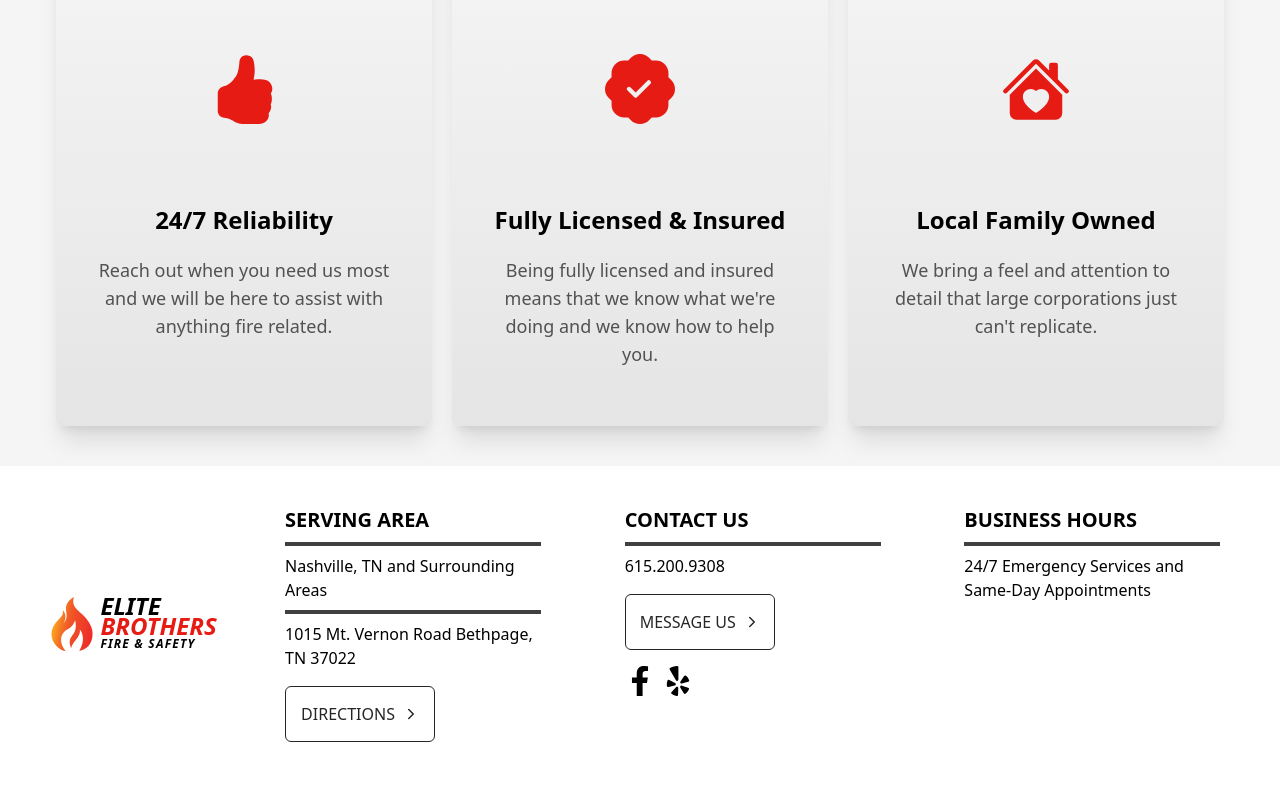
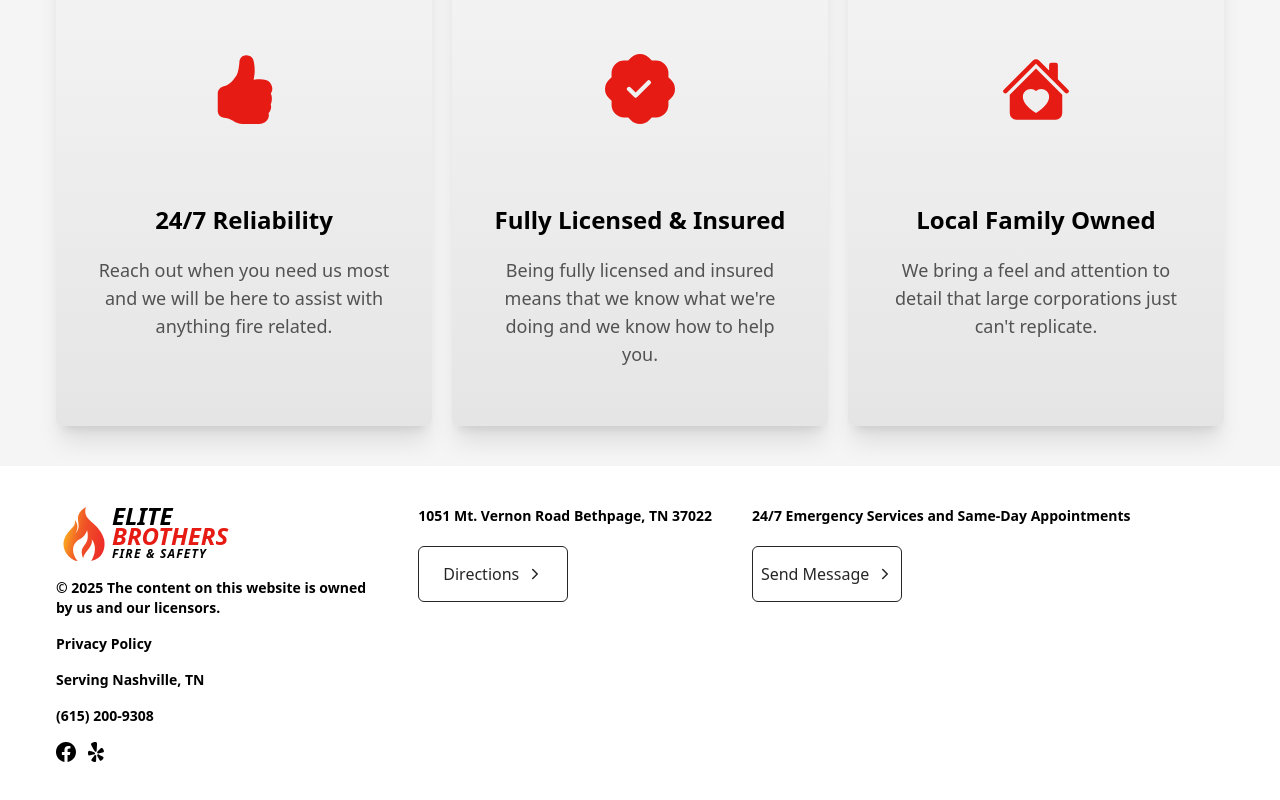
Before and after one commit to lgrinders/elitebrothersfirenext, a Next.js app: page / in a window 1280 px wide. Shown: the part 3494-4294 px from the top of the page. Built offline with nearby package versions, Linux system fonts and the light colour scheme; what tailwindcss-motion would draw is missing.

Commit message:
updated footer

```diff
--- a/app/components/footer/Footer.tsx
+++ b/app/components/footer/Footer.tsx
@@ -1,36 +1,43 @@
-import { FaFacebookF, FaYelp } from "react-icons/fa";
 import Logo from "../ui/logo/logo";
 import Button from "../ui/button/Button";
+import { BsFacebook, BsYelp } from "react-icons/bs";
 
 const Footer = () => {
   return (
-    <div className="flex w-full flex-col justify-center gap-10 bg-white px-10 py-10 text-black sm:grid sm:grid-cols-2 md:grid-cols-3 lg:gap-20 lg:px-14 xl:flex xl:flex-row">
-      <Logo />
-      <div className="flex max-w-[300px] flex-col gap-2 xl:w-[300px]">
-        <h2 className="text-xl font-semibold">SERVING AREA</h2>
-        <hr className="h-1 max-w-64 border-0 bg-neutral-700" />
-        <p>Nashville, TN and Surrounding Areas</p>
-        <hr className="h-1 max-w-64 border-0 bg-neutral-700" />
-        <p>1015 Mt. Vernon Road Bethpage, TN 37022</p>
-        <Button to={"/contact#topOfPageHeader"} name="DIRECTIONS" />
-      </div>
-      <div className="flex max-w-[300px] flex-col gap-2 xl:w-[300px]">
-        <h2 className="text-xl font-semibold">CONTACT US</h2>
-        <hr className="h-1 max-w-64 border-0 bg-neutral-700" />
-        <p>615.200.9308</p>
-        <Button to={"/contact#topOfPageHeader"} name="MESSAGE US" />
-        <div className="mt-2 flex gap-2">
-          <FaFacebookF size={30} className="duration-200 hover:text-EliteRed" />
-          <FaYelp size={30} className="duration-200 hover:text-EliteRed" />
+    <section className="bg-white w-full px-10 lg:px-14 py-10 gap-10 flex flex-col lg:items-start items-center lg:flex-row justify-between">
+      <div className="flex flex-col lg:items-start text-sm gap-4 font-semibold w-full lg:w-2/5 items-center">
+        <Logo />
+        <div className="flex flex-col lg:text-start text-center gap-4">
+          <span>© 2025 The content on this website is owned by us and our licensors.</span>
+          <a href="https://policies.hibuwebsites.com/privacy-policy" target="_blank">Privacy Policy</a>
+          <span>Serving Nashville, TN</span>
+          <span>(615) 200-9308</span>
+          <div className="flex gap-3 lg:justify-start justify-center">
+            <a
+              href="https://www.facebook.com/people/Elite-Brothers-Fire-and-Safety/100079015032455/"
+              target="_blank"
+            >
+              <BsFacebook size={20} className="duration-200 hover:text-EliteRed" />
+            </a>
+            <a
+              href="https://www.yelp.com/biz/elite-brothers-fire-and-safety-bethpage?utm_campaign=yelp_api_v3&utm_medium=api_v3_business_lookup&utm_source=MFyzcjahxBMNAyHg85HGjg"
+              target="_blank"
+            >
+              <BsYelp size={20} className="duration-200 hover:text-EliteRed" />
+            </a>
+          </div>
         </div>
       </div>
-
-      <div className="flex max-w-[300px] flex-col gap-2 xl:w-[300px]">
-        <h2 className="text-xl font-semibold">BUSINESS HOURS</h2>
-        <hr className="h-1 max-w-64 border-0 bg-neutral-700" />
-        <p>24/7 Emergency Services and Same-Day Appointments</p>
+      <div className="w-full flex-col gap-10 lg:flex-row lg:items-start items-center flex">
+        <div className="flex lg:w-auto w-full flex-col items-center lg:items-start gap-3"><span className="font-semibold text-sm">1051 Mt. Vernon Road Bethpage, TN 37022</span>
+          <Button to="https://www.google.com/maps/place/1051+Mt+Vernon+Rd,+Bethpage,+TN+37022/@36.542515,-86.3439939,17z/data=!3m1!4b1!4m6!3m5!1s0x88642ca620361f03:0xde436af8afc3267c!8m2!3d36.542515!4d-86.341419!16s%2Fg%2F11gdkyhzf_?entry=ttu&g_ep=EgoyMDI1MDEyOC4wIKXMDSoJLDEwMjExMjM0SAFQAw%3D%3D" name="Directions" />
+        </div>
+        <div className="flex flex-col gap-3 w-full lg:w-auto lg:items-start items-center">
+          <span className="font-semibold text-sm">24/7 Emergency Services and Same-Day Appointments</span>
+          <Button to="/contact" name="Send Message" />
+        </div>
       </div>
-    </div>
+    </section>
   );
 };
 
```
